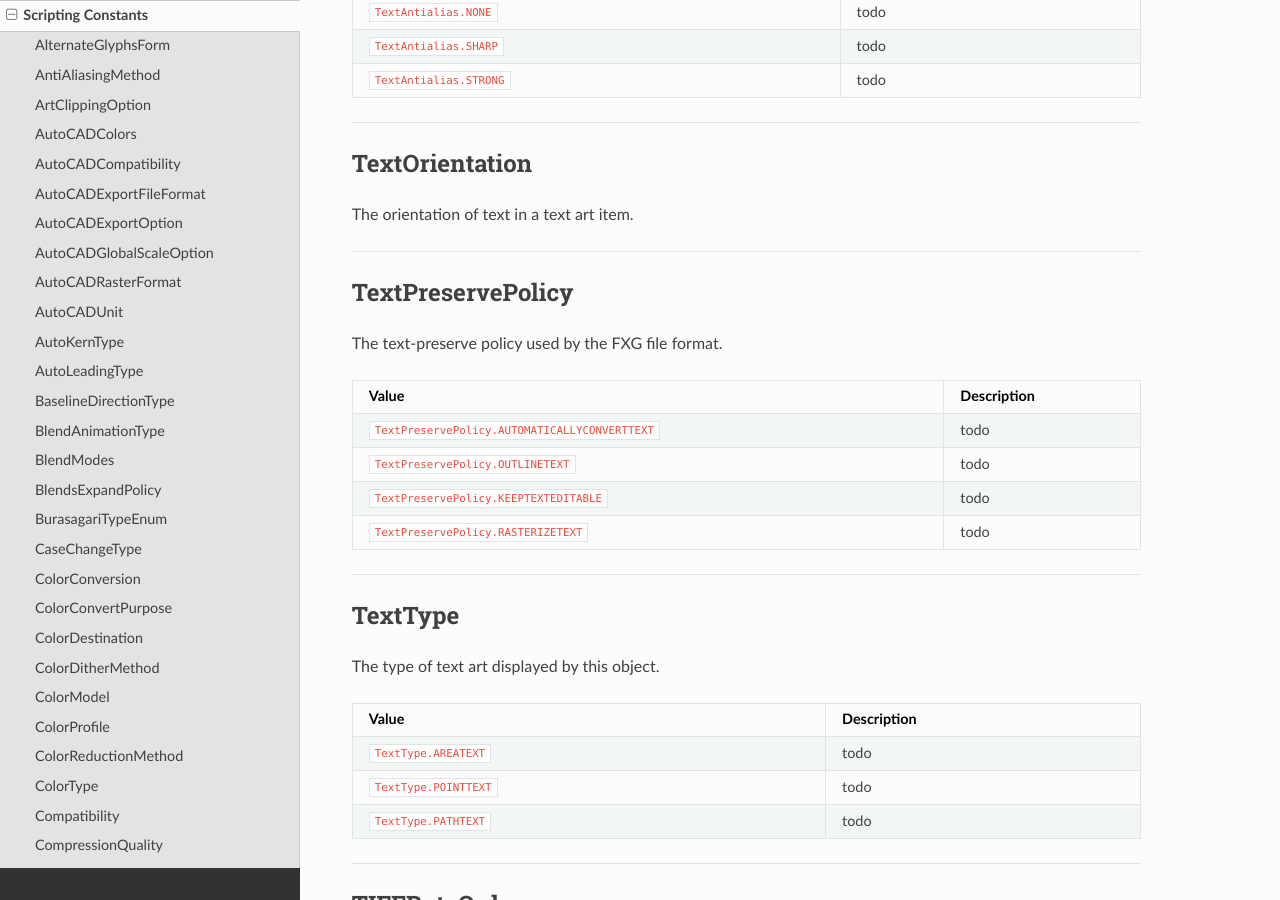
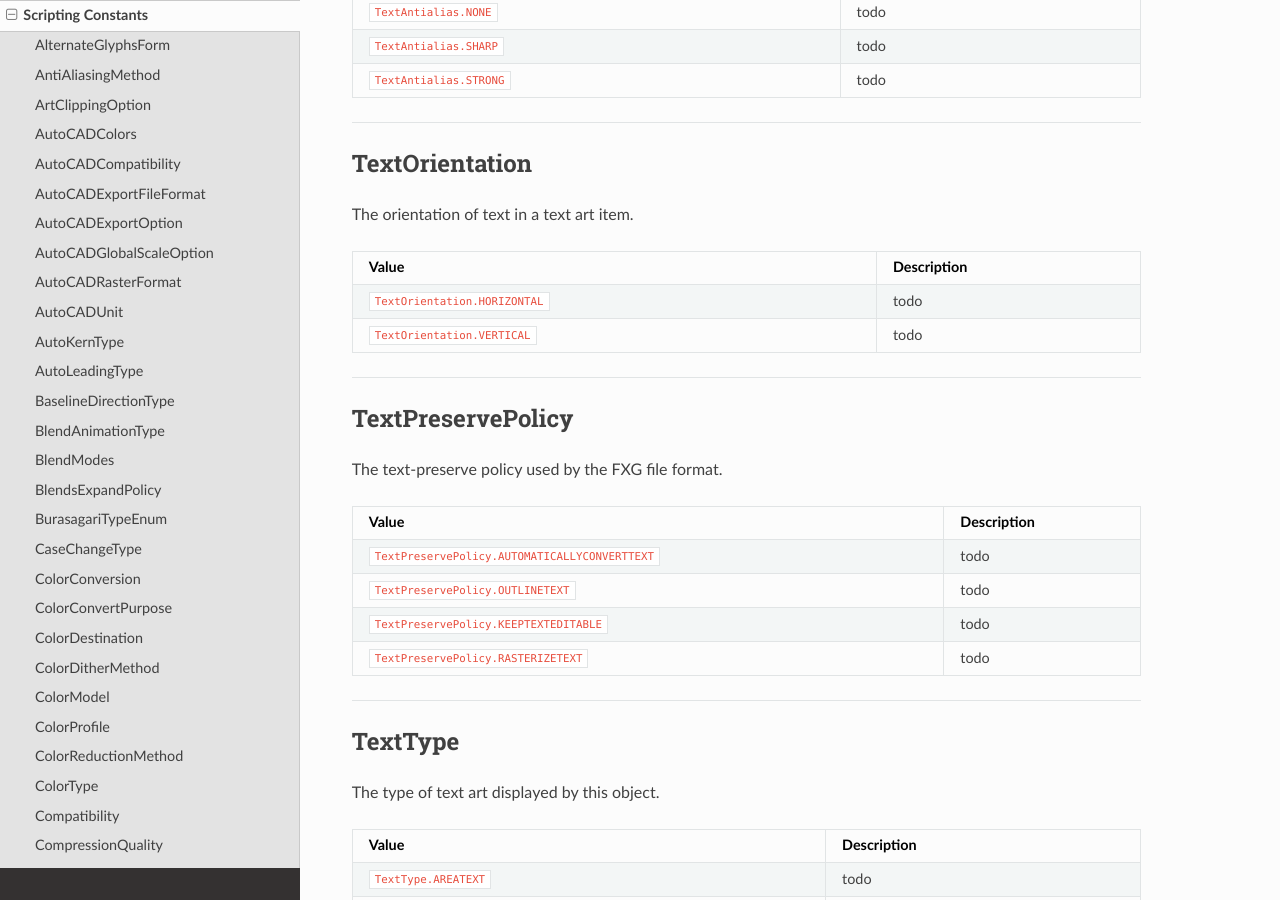
Before and after one commit to docsforadobe/illustrator-scripting-guide, a Sphinx documentation site: the page built from docs/jsobjref/scriptingConstants.rst, in a window 1280 px wide and 900 px high, scrolled down 36647 px. Built offline with Sphinx 7.4.7 and the Read the Docs theme 2.0.0, drawn with Linux system fonts in a browser that asks for light colours; pages that are not in the unit, such as notebooks, are missing from menus.

Commit message:
Fixes malformed table in scriptingConstants

```diff
--- a/docs/jsobjref/scriptingConstants.rst
+++ b/docs/jsobjref/scriptingConstants.rst
@@ -2434,13 +2434,13 @@ TextOrientation
 
 The orientation of text in a text art item.
 
-+------------------------------+-------------+
-|            Value             | Description |
-+==============================+=============+
++--------------------------------+-------------+
+|             Value              | Description |
++================================+=============+
 | ``TextOrientation.HORIZONTAL`` | todo        |
-+------------------------------+-------------+
++--------------------------------+-------------+
 | ``TextOrientation.VERTICAL``   | todo        |
-+------------------------------+-------------+
++--------------------------------+-------------+
 
 ----
 
```
